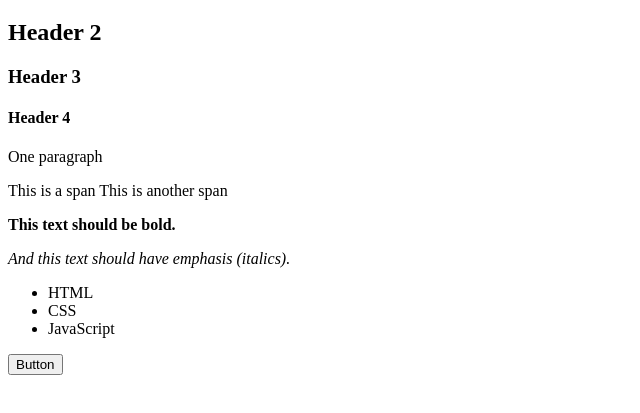
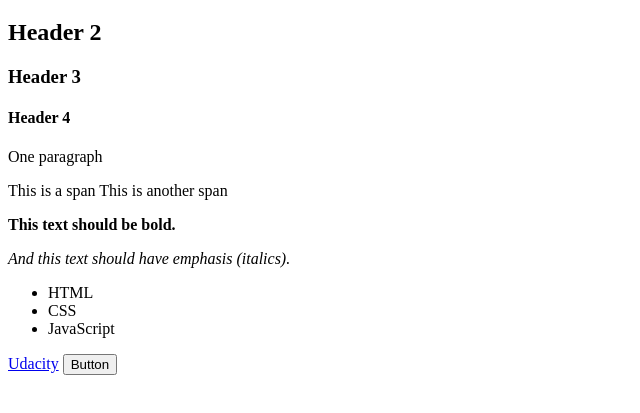
Before and after one commit to A3ex1984/HTMLCSSJS, a plain HTML site: page index.html in a window 1280 px wide. Shown: the part 61-474 px from the top of the page, without its empty margins (0-640 px from the left). Drawn offline with Linux system fonts and the light colour scheme.

Commit message:
adding urls

```diff
--- a/index.html
+++ b/index.html
@@ -22,6 +22,7 @@
                     <li>CSS</li>
                     <li>JavaScript</li>
                 </ul>
+                <a href="https://www.udacity.com">Udacity</a>
                 <button>Button</button>
         </body>
 
```
